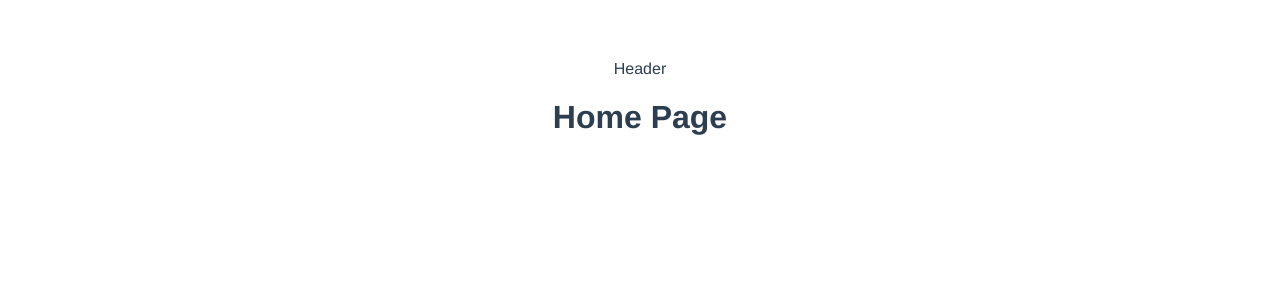
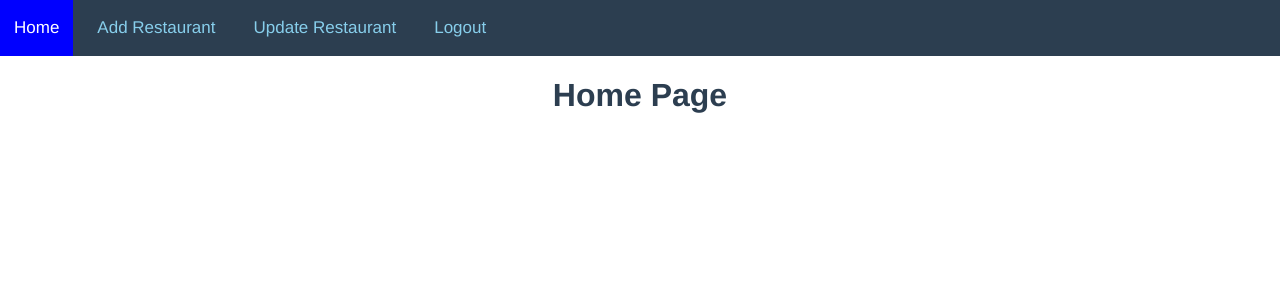
Before and after one commit to feerbax56/restoran-project, a Vue app: page / in a window 1280 px wide. Shown: the top 300 px of the page. Built offline with nearby package versions, Linux system fonts and the light colour scheme; sample sign-in values are in the browser's storage.

Commit message:
add: css for nav

```diff
--- a/src/App.vue
+++ b/src/App.vue
@@ -10,13 +10,16 @@
 </script>
 
 <style>
+body{
+  padding: 0;
+  margin: 0;
+}
 #app {
   font-family: Avenir, Helvetica, Arial, sans-serif;
   -webkit-font-smoothing: antialiased;
   -moz-osx-font-smoothing: grayscale;
   text-align: center;
   color: #2c3e50;
-  margin-top: 60px;
 }
 
 .logo {
--- a/src/components/Header.vue
+++ b/src/components/Header.vue
@@ -1,5 +1,10 @@
 <template>
-  Header
+  <div class="nav">
+    <a href="#">Home</a>
+    <a href="#">Add Restaurant</a>
+    <a href="#">Update Restaurant</a>
+    <a href="#">Logout</a>
+  </div>
 </template>
 
 <script>
@@ -8,3 +13,22 @@
   name: 'Header'
 }
 </script>
+<style>
+.nav{
+  background-color: #2c3e50;
+  overflow: hidden;
+}
+.nav a{
+  float: left;
+  color: skyblue;
+  padding: 18px 14px;
+  text-align: center;
+  font-size: 17px;
+  text-decoration: none;
+  margin-right: 10px;
+}
+.nav a:hover{
+  background-color: blue;
+  color: white;
+}
+</style>
```
